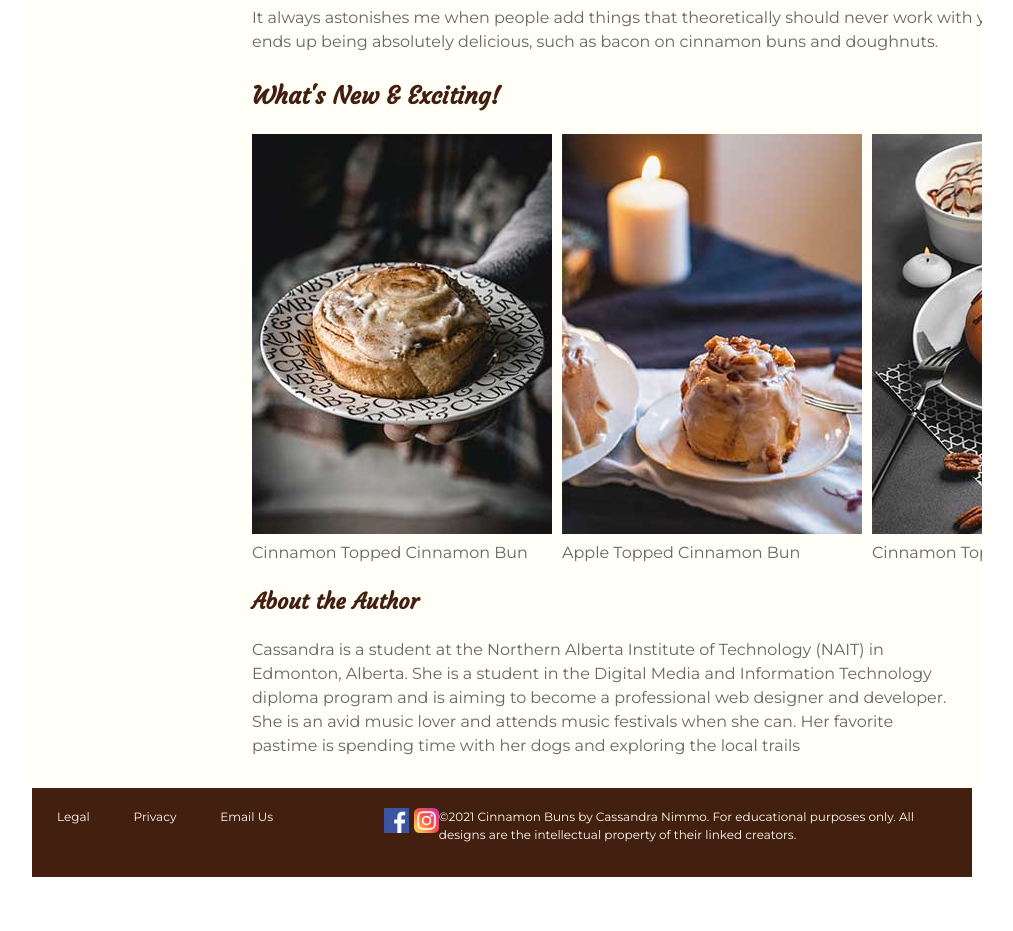
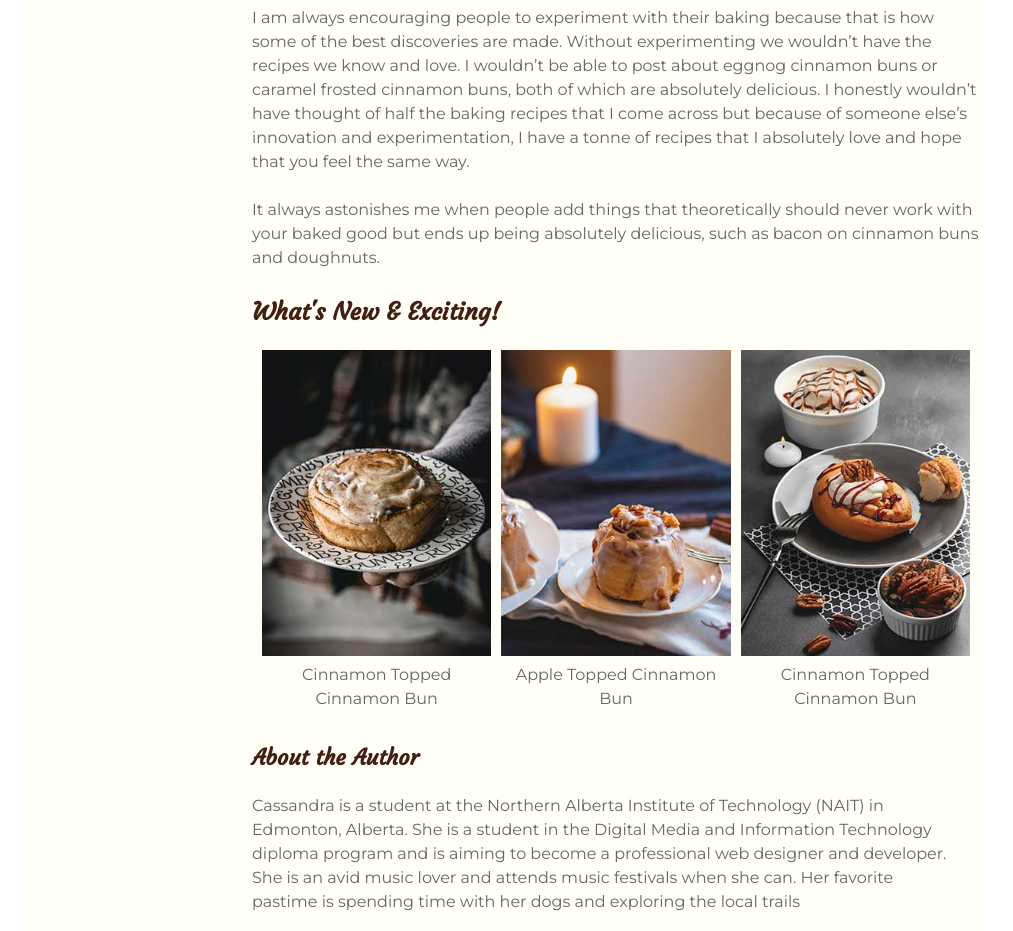
Before and after one commit to cnimmo1/cinnamon-buns, a plain HTML site: page index.html in a window 1280 px wide. Shown: the part 2860-3791 px from the top of the page, without its empty margins (138-1151 px from the left). Before the commit the page ends 3737 px from the top, so only its background shows below. Drawn offline with Linux system fonts and the light colour scheme.

Commit message:
Update styles.css

```diff
--- a/css/styles.css
+++ b/css/styles.css
@@ -202,6 +202,13 @@ i {
 	display: grid;
 	grid-template-columns: repeat(3, 1fr);
 	gap: 1rem;
+	margin: 1rem;
+}
+figcaption {
+	text-align: center;
+}
+figure img{
+	width: 100%;
 }
 /* sidebar and footer widget blocks */
 
```
